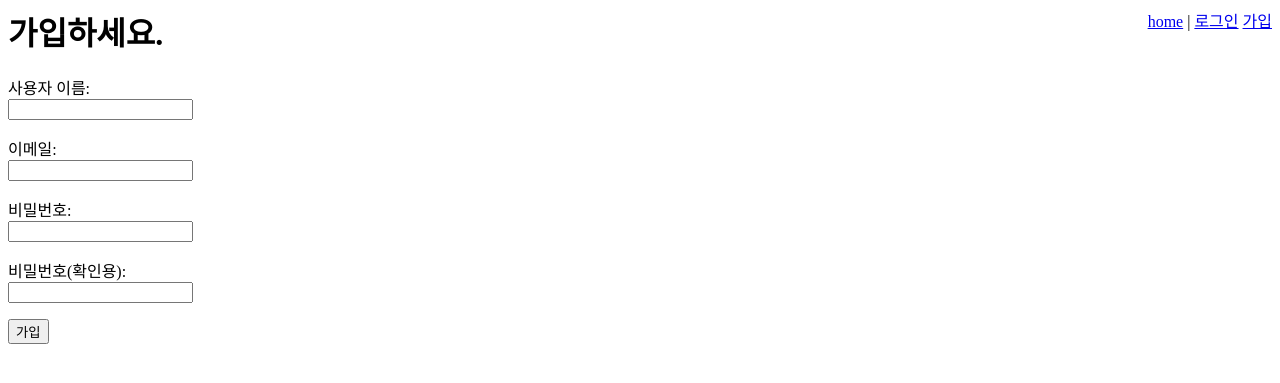
After one commit to yoophi/django_bookmarks, a Django app: page /register/ in a window 1280 px wide. The commit adds this page. Shown: the top 383 px of the page. Run offline with Django 3.2, Linux system fonts and the light colour scheme.

Commit message:
register new user

```diff
--- /dev/null
+++ b/bookmarks/forms.py
@@ -0,0 +1,41 @@
+# -*- coding: utf8 -*-
+import re
+from django import forms
+from django.contrib.auth.models import User
+from django.core.exceptions import ObjectDoesNotExist
+
+
+class RegistrationForm(forms.Form):
+    username = forms.CharField(label='사용자 이름', max_length=30)
+    email = forms.EmailField(label='이메일')
+    password1 = forms.CharField(
+        label='비밀번호',
+        widget=forms.PasswordInput()
+    )
+    password2 = forms.CharField(
+        label='비밀번호(확인용)',
+        widget=forms.PasswordInput()
+    )
+
+    def clean_password2(self):
+        if 'password1' in self.cleaned_data:
+            password1 = self.cleaned_data['password1']
+            password2 = self.cleaned_data['password2']
+            if password1 == password2:
+                return password2
+
+        raise forms.ValidationError('비밀번호가 일치하지 않습니다.')
+
+    def clean_username(self):
+        username = self.cleaned_data['username']
+        if not re.search(r'^\w+$', username):
+            raise forms.ValidationError(
+                '사용자 이름은 알파벳 숫자, 밑줄(_)만 가능합니다.'
+            )
+
+        try:
+            User.objects.get(username=username)
+        except ObjectDoesNotExist:
+            return username
+
+        raise forms.ValidationError('이미 사용 중인 사용자 이름입니다.')
--- a/bookmarks/views.py
+++ b/bookmarks/views.py
@@ -4,6 +4,7 @@ from django.contrib.auth.models import User
 from django.http import Http404, HttpResponseRedirect
 from django.shortcuts import render_to_response
 from django.template import RequestContext
+from bookmarks.forms import RegistrationForm
 
 
 def main_page(request):
@@ -30,3 +31,21 @@ def user_page(request, username):
 def logout_page(request):
     logout(request)
     return HttpResponseRedirect('/')
+
+def register_page(request):
+    if request.method == 'POST':
+        form = RegistrationForm(request.POST)
+        if form.is_valid():
+            user = User.objects.create_user(
+                username=form.cleaned_data['username'],
+                password=form.cleaned_data['password1'],
+                email=form.cleaned_data['email'],
+            )
+            return HttpResponseRedirect('/register/success/')
+    else:
+        form = RegistrationForm()
+
+    variables = RequestContext(request, {
+        'form': form
+    })
+    return render_to_response('registration/register.html', variables)
--- a/django_bookmarks/site_media/style.css
+++ b/django_bookmarks/site_media/style.css
@@ -1,3 +1,7 @@
 #nav {
     float: right;
 }
+
+input {
+    display: block;
+}
--- a/django_bookmarks/templates/base.html
+++ b/django_bookmarks/templates/base.html
@@ -11,6 +11,7 @@
         (<a href="/logout">로그아웃</a>)
     {% else %}
         <a href="/login">로그인</a>
+        <a href="/register">가입</a>
     {% endif %}
 </div>
 <h1>{% block head %}{% endblock %}</h1>
--- /dev/null
+++ b/django_bookmarks/templates/registration/register.html
@@ -0,0 +1,10 @@
+{% extends "base.html" %}
+{% block title %}가입페이지{% endblock %}
+{% block head %}가입하세요.{% endblock %}
+{% block content %}
+<form method="post" action=".">
+    {% csrf_token %}
+    {{ form.as_p }}
+    <input type="submit" value="가입" />
+</form>
+{% endblock %}
--- a/django_bookmarks/urls.py
+++ b/django_bookmarks/urls.py
@@ -2,8 +2,9 @@ import os
 
 from django.conf.urls import include, url
 from django.contrib import admin
+from django.views.generic import TemplateView
 
-from bookmarks.views import main_page, user_page, logout_page
+from bookmarks.views import main_page, user_page, logout_page, register_page
 
 site_media = os.path.join(os.path.dirname(__file__), 'site_media')
 urlpatterns = [
@@ -11,6 +12,11 @@ urlpatterns = [
     url(r'^user/(\w+)', user_page),
     url(r'^login/$', 'django.contrib.auth.views.login'),
     url(r'^logout/$', logout_page),
+    url(r'^register/$', register_page),
+    url(r'^register/success/$',
+        TemplateView.as_view(template_name='registration/register_success.html'),
+        name='register_success'
+        ),
     url(r'^site_media/(?P<path>.*)$', 'django.views.static.serve', {'document_root': site_media}),
     url(r'^admin/', include(admin.site.urls)),
 ]
```
Also changed, not shown: django_bookmarks/templates/registration/register_success.html (added, +8 -0 lines).
